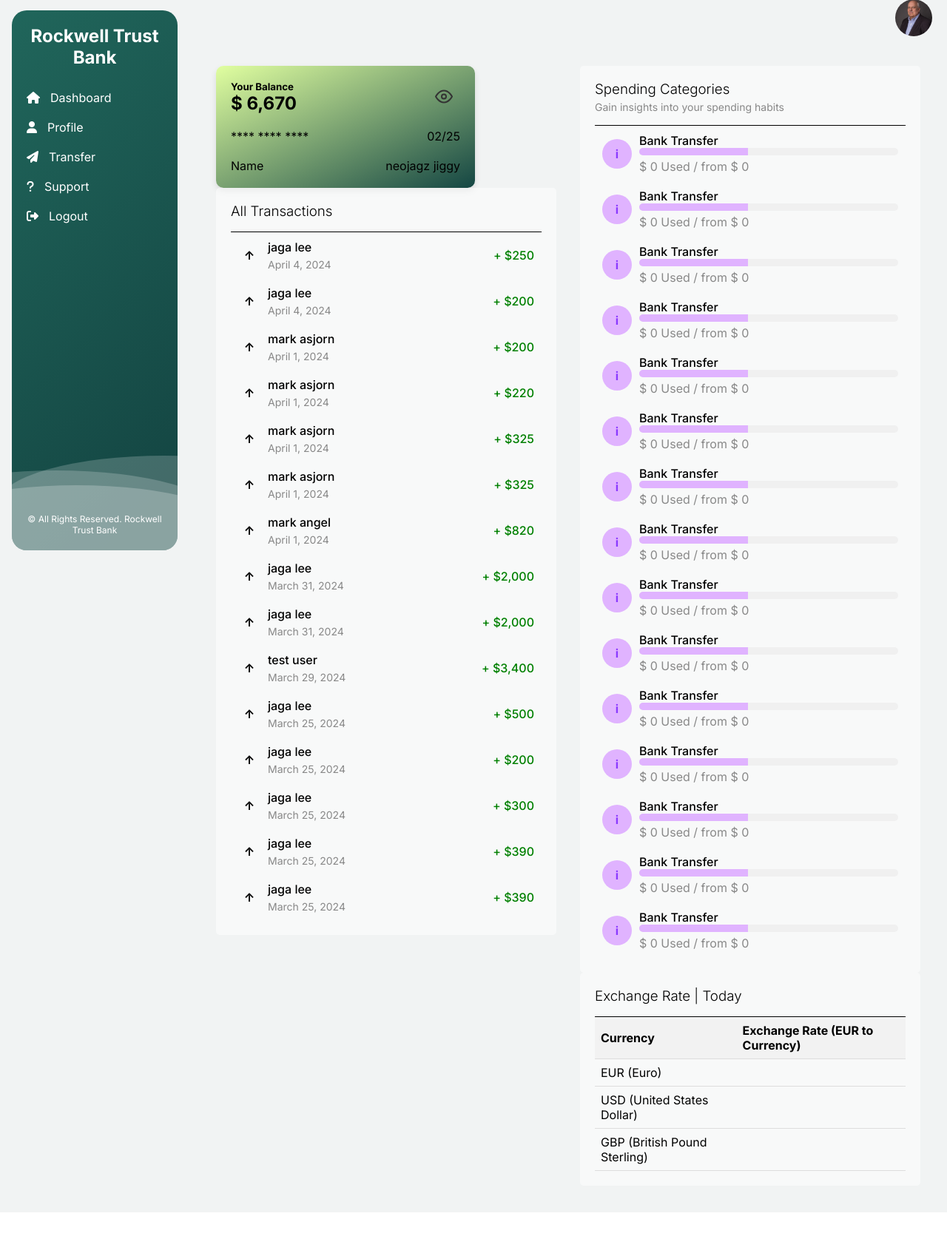
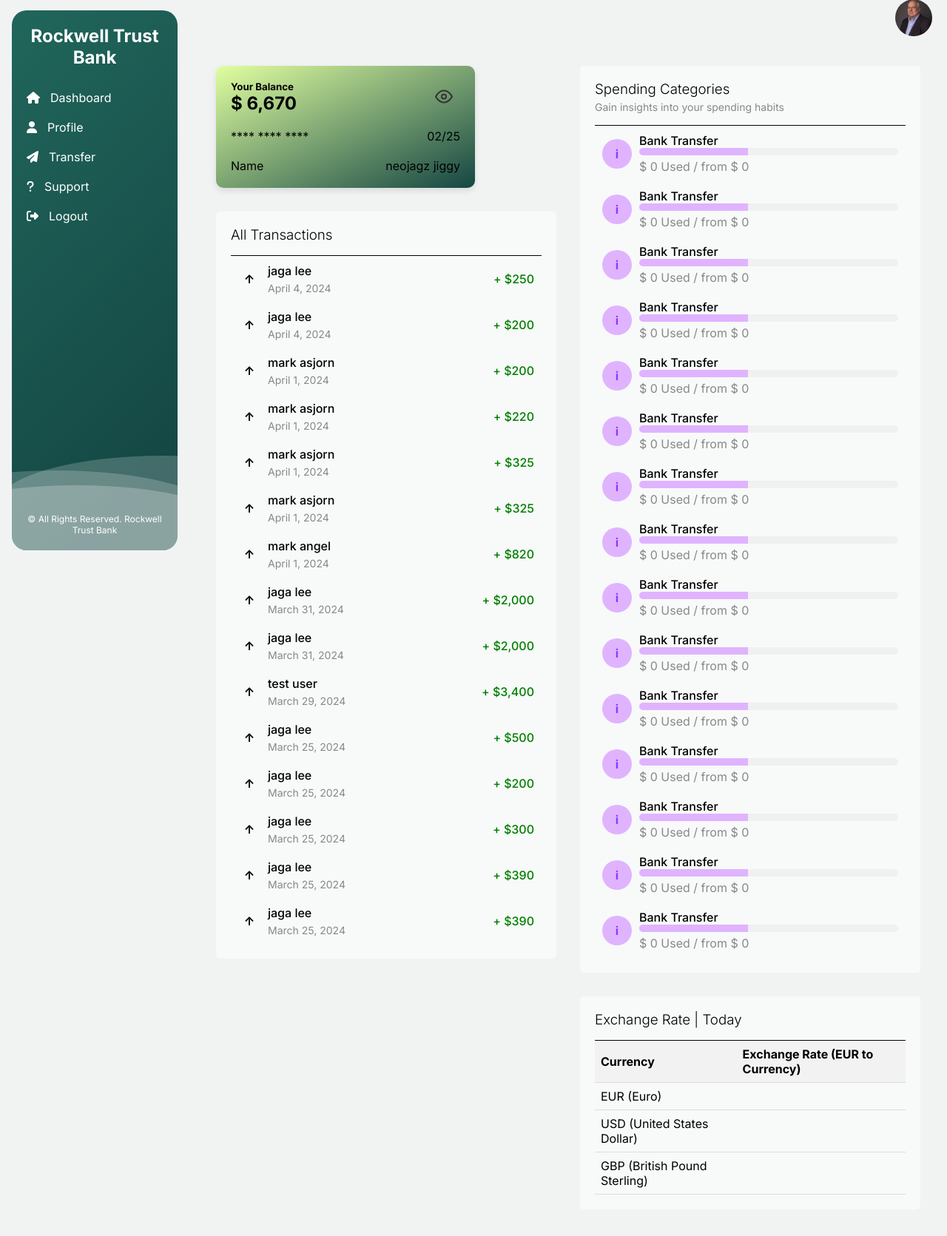
Before and after one commit to Neo77-cyber/Rockwell-Trust-Bank, a Django app: page /portfolio/ in a window 1280 px wide. Shown: the part 21-1692 px from the top of the page at 74% size. Before the commit the page ends 1660 px from the top, so only its background shows below. Run offline with Django 3.2, Linux system fonts and the light colour scheme; a user stored in the database is signed in; data comes from the database, SQL or seed files in the repository; data that the repository does not hold is empty.

Commit message:
Fixed Porfolio Containers

```diff
--- a/rockwellbank/templates/portfolio.html
+++ b/rockwellbank/templates/portfolio.html
@@ -95,7 +95,6 @@
         <div  class="content-section show">
           <div class="dashboard">
 
-          <div class="grid-container">
             <!-- atm card -->
             <div class="card">
               <div class="balance-container">
@@ -153,14 +152,12 @@
               </div>
             </div>
             {% endfor %}
-          </div>
 
 
 
           </div>
 
 
-        <div class="grid-container">
           <!-- categories -->
           <div class="category-container">
             <div class="spending-category">
@@ -233,7 +230,7 @@
               </tbody>
             </table>
           </div>
-        </div>
+
         </div>
 
         </div>
```
